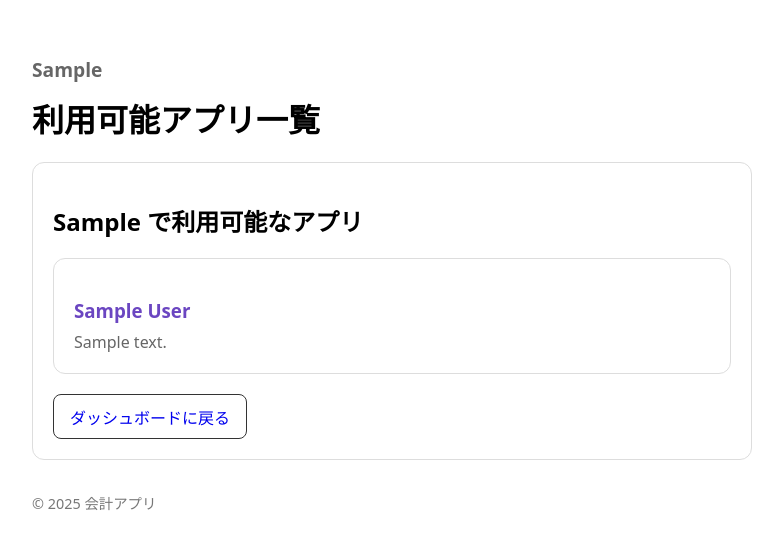
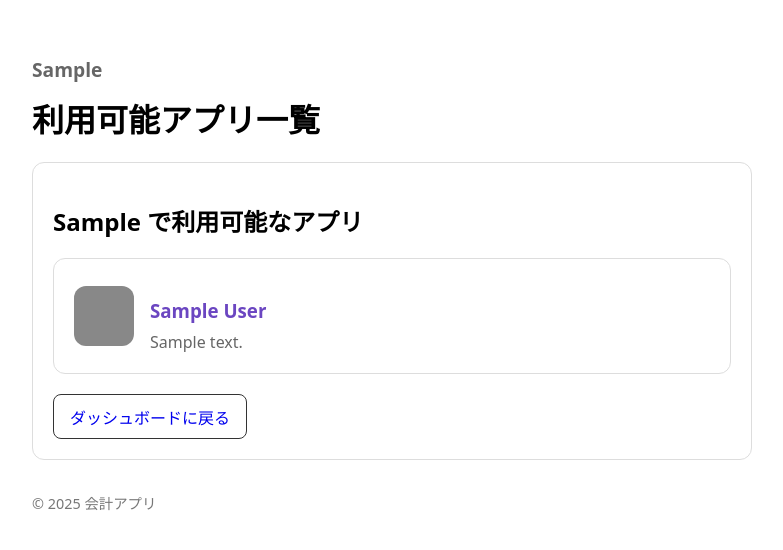
Before and after one commit to system-asayama/management-decision-app2, a Flask app: template app/templates/tenant_admin_tenant_apps.html in a window 1280 px wide. Shown: the top 550 px of the page, without its empty margins (248-1031 px from the left). Run offline with Flask 3, Linux system fonts and the light colour scheme; the template is opened without the code that fills it: most values are stand-ins (such as "Sample title", 1, 10 or a date in 2020).

Commit message:
Add links to tenant apps page

```diff
--- a/app/templates/tenant_admin_tenant_apps.html
+++ b/app/templates/tenant_admin_tenant_apps.html
@@ -12,10 +12,20 @@
   {% if apps and apps|length > 0 %}
     <div style="margin-top:20px">
       {% for app in apps %}
-      <div class="card" style="margin-bottom:16px">
-        <h3 style="color:#6B46C1;margin-bottom:8px">{{ app.display_name }}</h3>
-        <p style="color:#666;margin:0">{{ app.description or '利用可能なアプリの一覧を表示' }}</p>
-      </div>
+      <a href="{{ url_for(app.url) }}" class="card-link" style="text-decoration:none;display:block;margin-bottom:16px">
+        <div class="card" style="margin-bottom:0;transition:transform 0.2s,box-shadow 0.2s;cursor:pointer">
+          <div style="display:flex;align-items:center">
+            <div style="background:{{ app.color }};color:white;width:60px;height:60px;border-radius:12px;display:flex;align-items:center;justify-content:center;margin-right:16px">
+              <i class="{{ app.icon }} fa-2x"></i>
+            </div>
+            <div style="flex:1">
+              <h3 style="color:#6B46C1;margin-bottom:8px">{{ app.display_name }}</h3>
+              <p style="color:#666;margin:0">{{ app.description or '利用可能なアプリの一覧を表示' }}</p>
+            </div>
+            <i class="fas fa-chevron-right" style="color:#ccc;font-size:1.5em"></i>
+          </div>
+        </div>
+      </a>
       {% endfor %}
     </div>
   {% else %}
```
